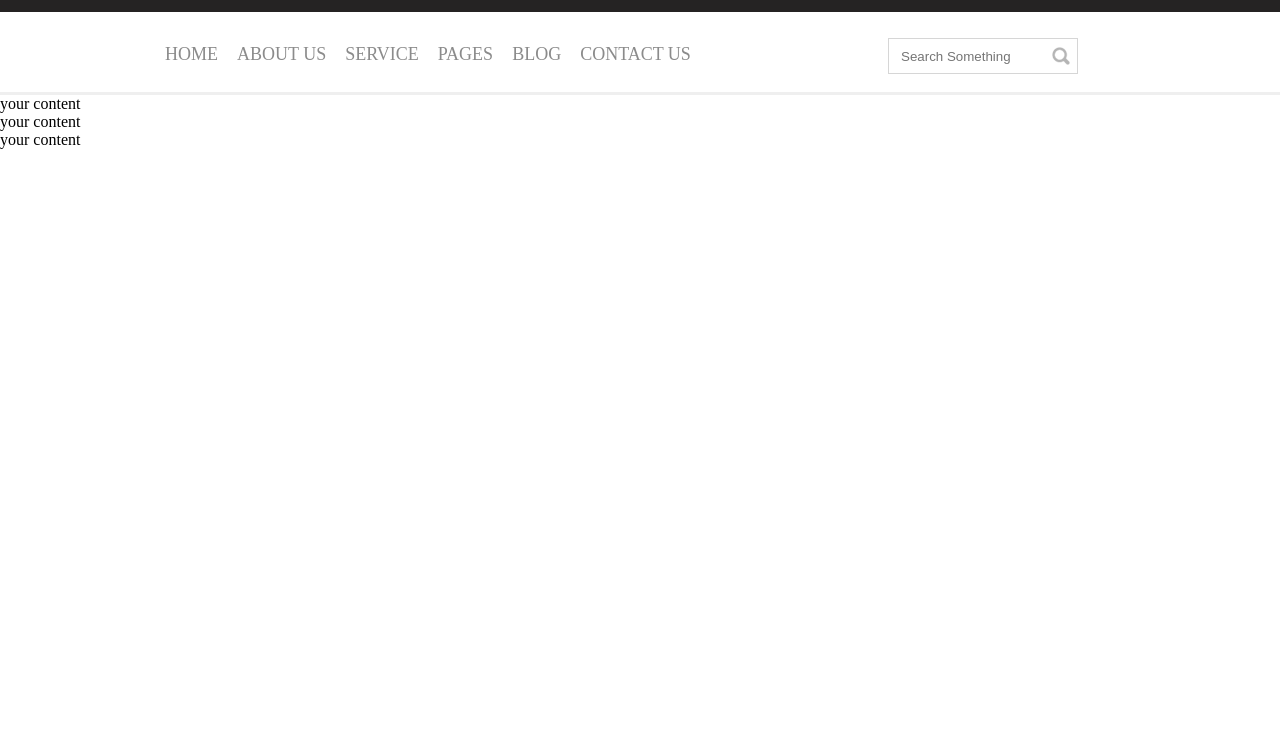
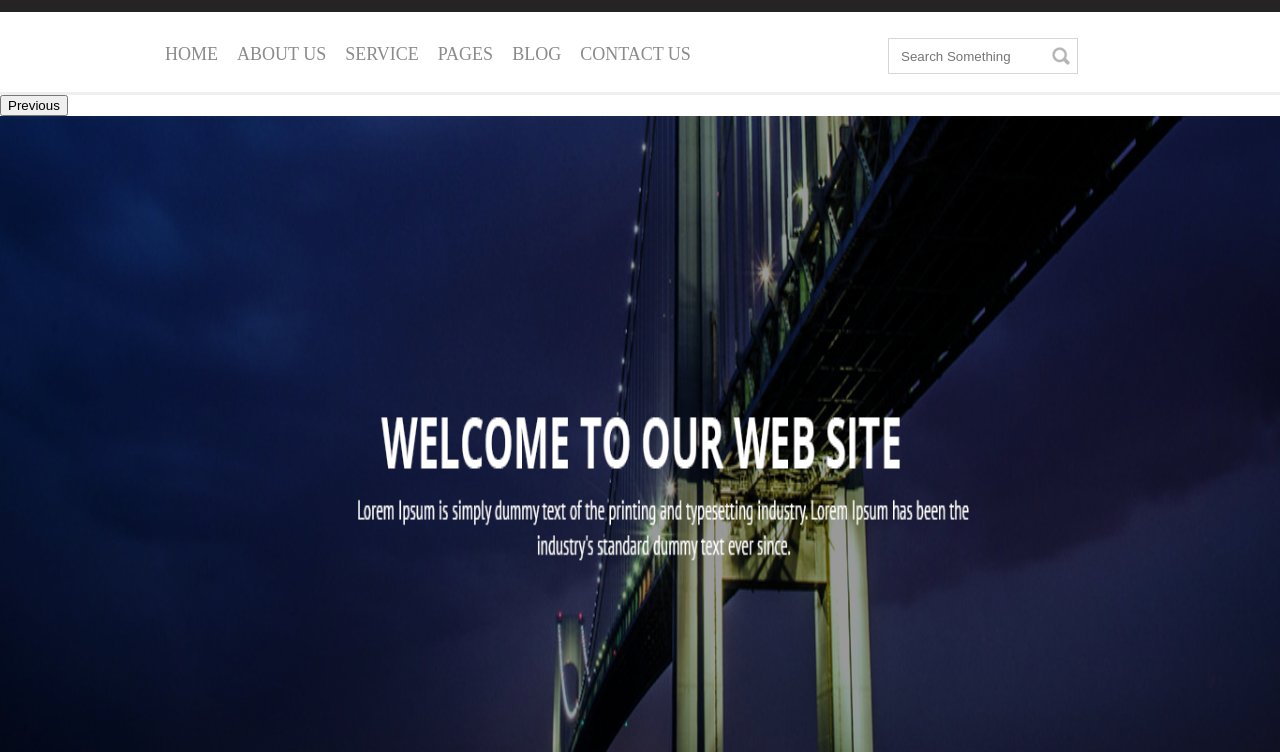
Before and after one commit to Everton-Santos/SiteTeste, a plain HTML site: page index.html in a window 1280 px wide. Shown: the part 48-800 px from the top of the page. Drawn offline with nearby package versions, Linux system fonts and the light colour scheme.

Commit message:
Slider imagem acrescentada

```diff
--- a/index.html
+++ b/index.html
@@ -44,15 +44,15 @@
     </main>
     <div class="col-100">
         <div class="slider-principal">
-            <div>your content</div>
-            <div>your content</div>
-            <div>your content</div>
+            <img src="./img/banner.png" />
+            <img src="./img/banner.png" />
+            <img src="./img/banner.png" />
         </div>
     </div>
-    <script type="text/javascript" src="//code.jquery.com/jquery-1.11.0.min.js"></script>
-    <script type="text/javascript" src="//code.jquery.com/jquery-migrate-1.2.1.min.js"></script>
-    <script type="text/javascript" src="//cdn.jsdelivr.net/npm/slick-carousel@1.8.1/slick/slick.min.js"></script>
-
+    <script type="text/javascript" src="https://code.jquery.com/jquery-1.11.0.min.js"></script>
+    <script type="text/javascript" src="https://code.jquery.com/jquery-migrate-1.2.1.min.js"></script>
+    <script type="text/javascript" src="https://cdn.jsdelivr.net/npm/slick-carousel@1.8.1/slick/slick.min.js"></script>
+    <script type="text/javascript" src="./js/main.js"></script>
 </body>
 
 </html>
--- /dev/null
+++ b/js/main.js
@@ -0,0 +1 @@
+$('.slider-principal').slick();
```
Also changed, not shown: img/banner.png (added).
